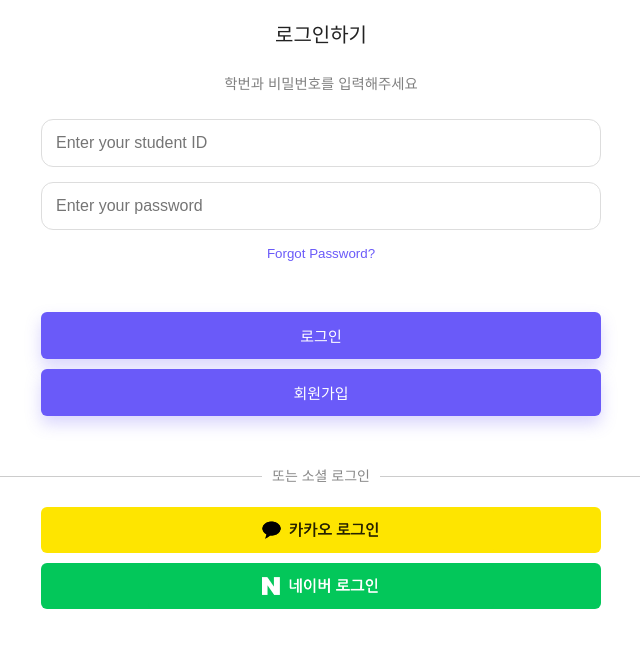
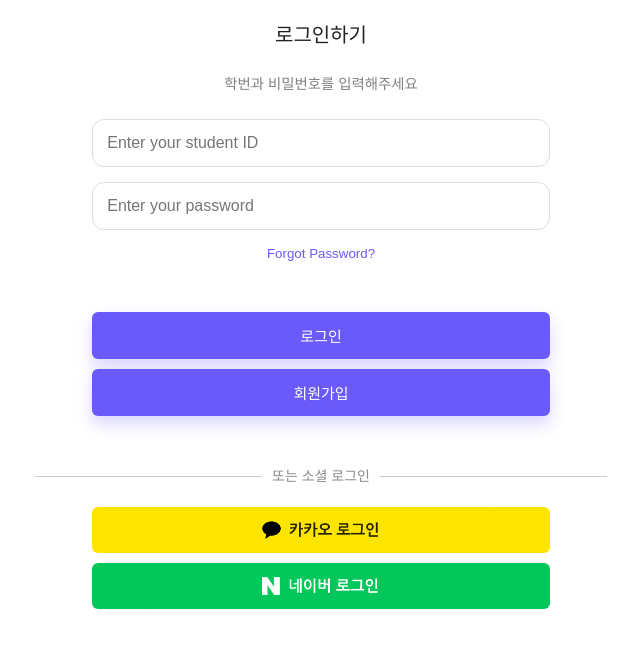
Before and after one commit to DKU-SCHOOPY/SCHOOPY-FE, a React (Create React App) app: page /login in a window 1280 px wide. Shown: the top 648 px of the page, without its empty margins (319-959 px from the left). Built offline with nearby package versions, Linux system fonts and the light colour scheme; no server answers.

Commit message:
안맞아

```diff
--- a/src/App.css
+++ b/src/App.css
@@ -7,10 +7,10 @@
     padding-top: 20px;
     padding-left: 5%;
     padding-right: 5%;
-    padding-bottom: 56px;
     font-family: sans-serif;
     max-width: 700px;
     margin: 0 auto;
+    box-sizing: border-box;
   }
 
 /* 페이지 상단 제목 */
--- a/src/components/Navbar.js
+++ b/src/components/Navbar.js
@@ -45,8 +45,7 @@ export default function Navbar() {
 }
 
 const NavContainer = styled.div`
-  width: 100%;
-  min-width: 700px;
+  width: 700px;
   height: 56px;
   position: fixed;
   bottom: 0;
```
